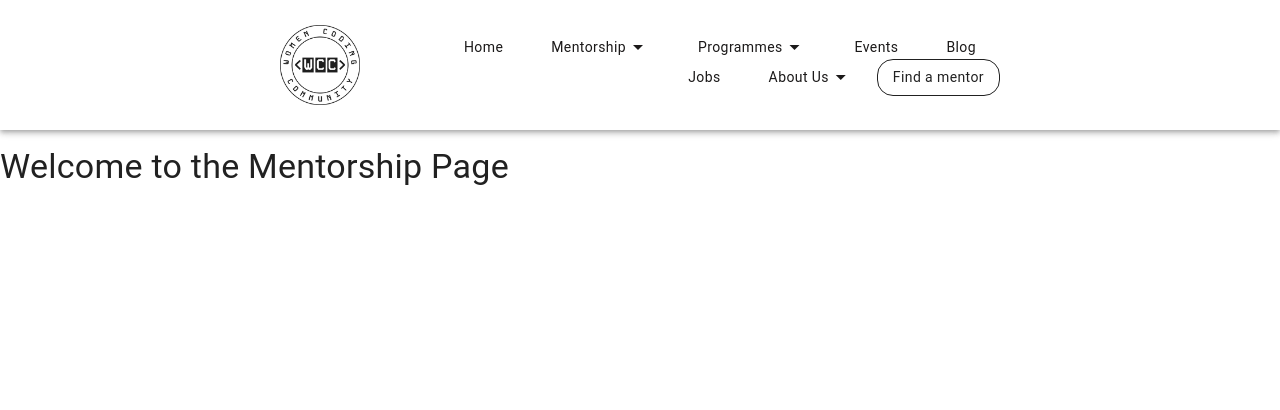
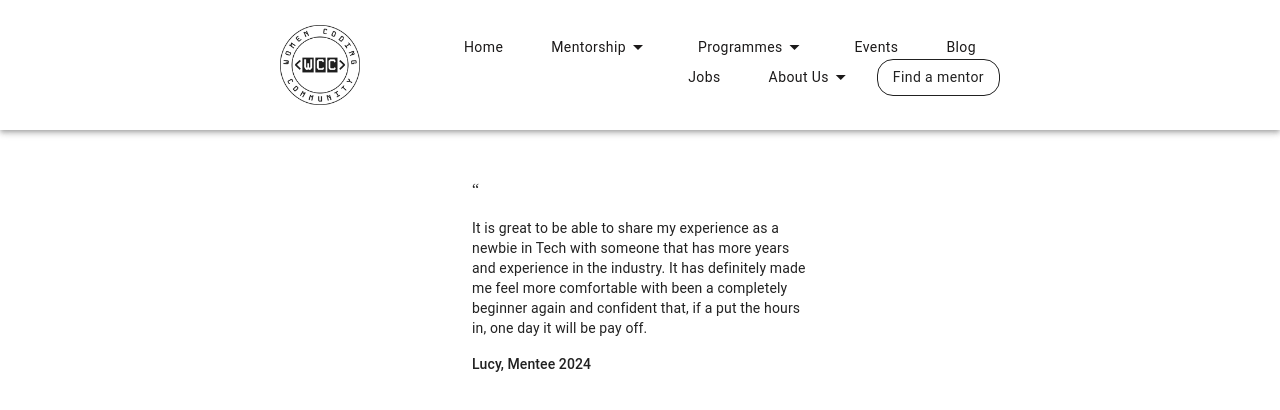
Before and after one commit to Women-Coding-Community/wcc-frontend, a Next.js app: page /mentorship in a window 1280 px wide. Shown: the top 410 px of the page. Built offline with nearby package versions, Linux system fonts and the light colour scheme.

Commit message:
Refactored code for improved readability

```diff
--- a/src/pages/mentorship/index.tsx
+++ b/src/pages/mentorship/index.tsx
@@ -1,11 +1,18 @@
 // path: /mentorship
 
-import { Typography } from '@mui/material';
+import { FeedbackCard } from '@components';
 
 const MentorshipPage = () => {
   return (
     <div>
-      <Typography variant="h4">Welcome to the Mentorship Page</Typography>
+      <FeedbackCard
+        name="Lucy"
+        feedback={
+          'It is great to be able to share my experience as a newbie in Tech with someone that has more years and experience in the industry. It has definitely made me feel more comfortable with been a completely beginner again and confident that, if a put the hours in, one day it will be pay off.'
+        }
+        mentee={true}
+        year={2024}
+      />
     </div>
   );
 };
```
Also changed, not shown: src/pages/index.tsx (+0 -9 lines).
